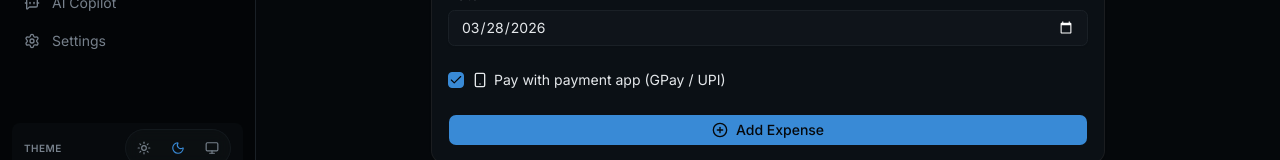
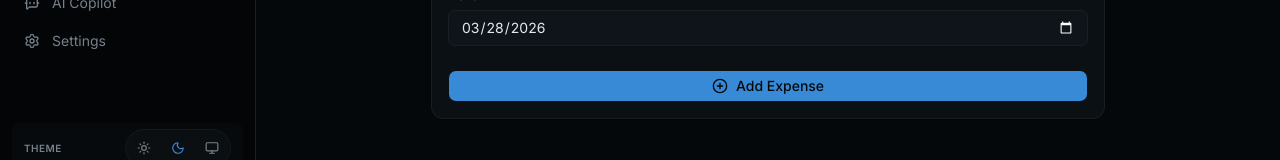
Before and after one commit to Hariharan-s-Personnel-Projects/ExpenseTracker, a Next.js app: page /add-expense in a window 1280 px wide. Shown: the part 562-722 px from the top of the page. Built offline with nearby package versions, Linux system fonts and the light colour scheme; no server answers.

Commit message:
payment redirection - update

```diff
--- a/src/app/(dashboard)/add-expense/page.tsx
+++ b/src/app/(dashboard)/add-expense/page.tsx
@@ -131,7 +131,9 @@ export default function AddExpensePage() {
       await createExpense(data);
       reset();
 
-      if (payWithApp) {
+      const isDesktop = window.matchMedia("(min-width: 768px)").matches;
+
+      if (!isDesktop && payWithApp) {
         const upiParams = new URLSearchParams();
         upiParams.set("am", data.amount.toFixed(2));
         upiParams.set("cu", "INR");
@@ -405,7 +407,7 @@ export default function AddExpensePage() {
                 )}
               </div>
 
-              <div className="flex items-center space-x-2">
+              <div className="flex items-center space-x-2 md:hidden">
                 <Checkbox
                   id="pay-with-app"
                   checked={payWithApp}
```
